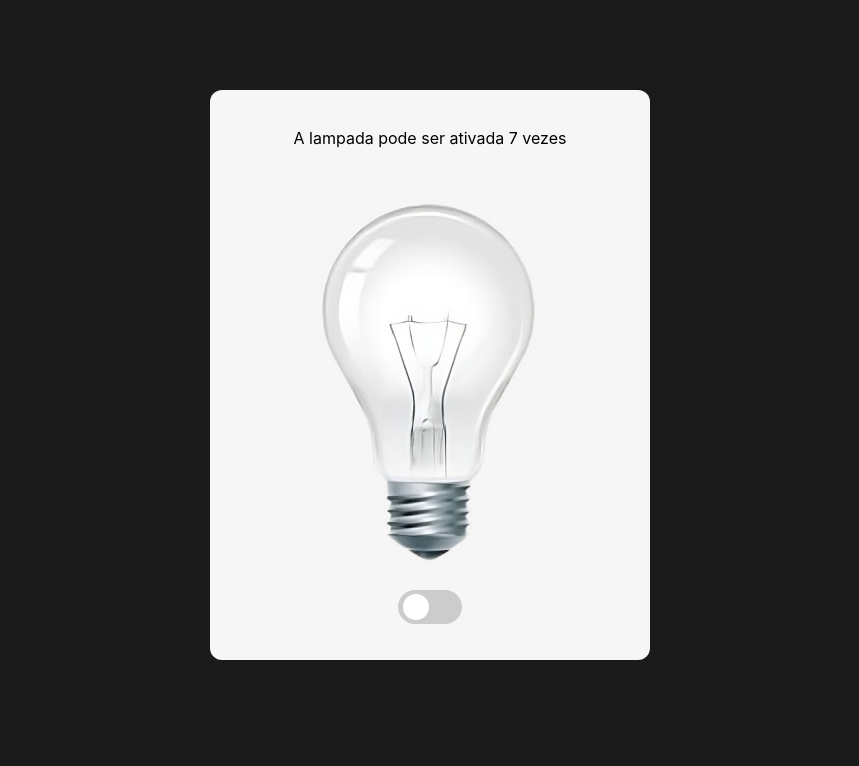
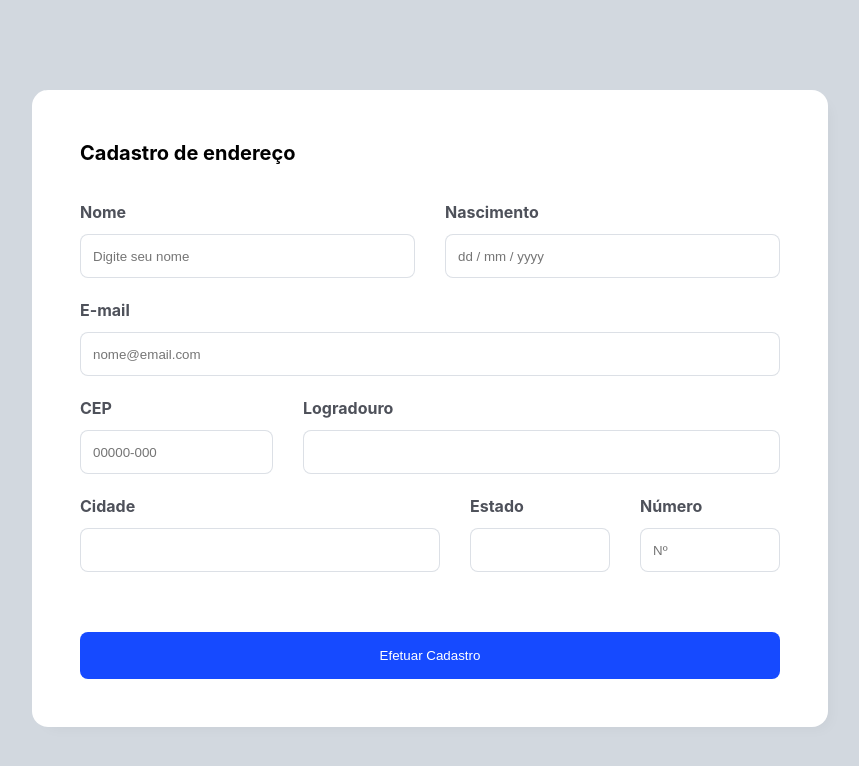
Before and after one commit to GapdmmDev/manipulacao-de-dom, a website built with Vite: page index.html in a window 1280 px wide. Shown: the whole page, without its empty margins (210-1069 px from the left). Built offline with nearby package versions, Linux system fonts and the light colour scheme.

Commit message:
feat: implementado API ViaCep no formulário

```diff
--- a/index.html
+++ b/index.html
@@ -7,13 +7,61 @@
     <link rel="stylesheet" href="./src/style.css">
   </head>
   <body>
-    <main>
-      <span id="limiteLampada">A lampada ainda pode ser ligada 5 vezes!</span>
-      <img src="./assets/img/lampada-desligada.png" id="lampada">
-      <div class="toggle-container">
-        <div id="buttonToggle" class="toggle-button"></div>
+    <form action="">
+      <div class="input-group">
+        <h1>Cadastro de endereço</h1>
+
+        <div class="row">
+          <div class="input-container">
+            <label for="nome">Nome</label>
+            <input type="text" class="nome" id="nome" placeholder="Digite seu nome">
+          </div>
+
+          <div class="input-container">
+            <label for="nascimento">Nascimento</label>
+            <input type="text" class="nascimento" id="nascimento" placeholder="dd / mm / yyyy">
+          </div>
+        </div>
+
+        <div class="row">
+          <div class="input-container">
+            <label for="email">E-mail</label>
+            <input type="text" class="email" id="email" placeholder="nome@email.com">
+          </div>
+        </div>
+
+        <div class="row">
+          <div class="input-container" style="width: 30%;">
+            <label for="cep" id="labelCep">CEP</label>
+            <input type="text" class="cep" id="cep" placeholder="00000-000">
+          </div>
+
+          <div class="input-container" style="width: 100%;">
+            <label for="logradouro">Logradouro</label>
+            <input type="text" class="logradouro" id="logradouro" placeholder="">
+          </div>
+        </div>
+
+        <div class="row">
+          <div class="input-container">
+            <label for="cidade">Cidade</label>
+            <input type="text" class="cidade" id="cidade" placeholder="">
+          </div>
+
+          <div class="input-container" style="width: 20%;">
+            <label for="estado">Estado</label>
+            <input type="text" class="estado" id="estado" placeholder="">
+          </div>
+
+          <div class="input-container" style="width: 20%;">
+            <label for="numero">Número</label>
+            <input type="text" class="numero" id="numero" placeholder="Nº">
+          </div>
+        </div>
       </div>
-    </main>
+
+      <button>Efetuar Cadastro</button>
+    </form>
     <script type="module" src="/src/main.ts"></script>
   </body>
 </html>
--- a/src/main.ts
+++ b/src/main.ts
@@ -1,41 +1,25 @@
-const toggleContainer = document.querySelector('.toggle-container') as HTMLElement;
-const toggleButton = document.getElementById('buttonToggle') as HTMLElement;
-const lampada = document.getElementById('lampada') as HTMLImageElement;
-const limiteLampada = document.getElementById('limiteLampada') as HTMLSpanElement;
-const body = document.querySelector<HTMLBodyElement>('body');
-let isOn: boolean = false;
-const limiteClicks: number = Math.floor(Math.random() * 8);
-let contador: number = 0;
-let limiteLampadaTexto: number = limiteClicks;
+const cep = document.getElementById('cep') as HTMLInputElement;
+const logradouro = document.getElementById('logradouro') as HTMLInputElement;
+const cidade = document.getElementById('cidade') as HTMLInputElement;
+const estado = document.getElementById('estado') as HTMLInputElement;
+const labelCep = document.getElementById('labelCep') as HTMLLabelElement;
 
-limiteLampada.textContent = `A lampada pode ser ativada ${limiteLampadaTexto} vezes`;
+cep.addEventListener('blur', () => {
+    fetch(`https://viacep.com.br/ws/${cep.value}/json/`)
+    .then(resposta => resposta.json())
+    .then(endereco => {
+        logradouro.value = endereco.logradouro === undefined ? '' : endereco.logradouro;
+        cidade.value = endereco.localidade === undefined ? '' : endereco.localidade;
+        estado.value = endereco.uf === undefined ? '' : endereco.uf
 
-toggleContainer.addEventListener('click', () => {
-  isOn = !isOn;
+        if(endereco.logradouro === undefined || endereco.localidade === undefined || endereco.uf === undefined) {
+            labelCep.innerText = 'CEP Inválido';
+            labelCep.style.color = 'red';
 
-  if (isOn && body) {
-      toggleButton.style.left = '33px';
-      toggleContainer.style.backgroundColor = '#2196F3';
-      contador++;
-      limiteLampadaTexto--;
-      limiteLampada.textContent = `A lampada pode ser ativada ${limiteLampadaTexto} vezes`;
-      body.style.backgroundColor = '#fffaca';
-
-      if(limiteLampadaTexto < 0) {
-        limiteLampada.textContent = `A lampada está quebrada!`;
-      }
-    } else {
-        toggleButton.style.left = '5px';
-        toggleContainer.style.backgroundColor = '#CCC';
-        body!.style.backgroundColor = '#1a1a1a';
-    }
-
-    if(lampada && (contador > limiteClicks) && body) {
-        lampada.src = './assets/img/lampada-quebrada.png';
-        body.style.backgroundColor = '#1a1a1a';
-    } else if(lampada && isOn) {
-        lampada.src = './assets/img/lampada-ligada.png';
-    }else {
-        lampada.src = './assets/img/lampada-desligada.png';
-    }
-});
+        }else{
+            labelCep.innerText = 'CEP';
+            labelCep.style.color = '#4e515a';
+        }
+    })
+    .catch(erro => console.log(erro))
+})
--- a/src/style.css
+++ b/src/style.css
@@ -1,7 +1,6 @@
 :root {
   font-family: Inter, system-ui, Avenir, Helvetica, Arial, sans-serif;
   line-height: 1.5;
-  font-weight: 400;
   font-synthesis: none;
   text-rendering: optimizeLegibility;
   -webkit-font-smoothing: antialiased;
@@ -9,56 +8,84 @@
 }
 
 body {
-  background-color: #1a1a1a;
-  height: 100vh;
+  background-color: #D2D8DF;
+
   margin: 0;
   padding: 0;
   box-sizing: border-box;
   display: flex;
   justify-content: center;
   padding: 90px 0 0 0;
-  transition: background-color 0.25s ease;
 }
 
-main{
-  background-color: #f6f6f6;
-  border-radius: 12px;
-  padding: 20px;
-  height: 530px;
-  width: 400px;
+form {
+  background-color: #ffffff;
+  width: 700px;
+  border-radius: 16px;
+  padding: 48px 48px;
   display: flex;
   flex-direction: column;
-  justify-content: center;
-  align-items: center;
+  justify-content: space-between;
+  gap: 60px;
+  box-shadow: 7px 7px 15px -7px rgba(0, 0, 0, 0.048);
 
-  & > img {
-    height: 440px;
-    width: 338px;
-    user-select: none;
+  &> button {
+    background-color: #164AFF;
+    border: none;
+    width: 100%;
+    color: #FFF;
+    padding: 16px;
+    border-radius: 8px;
   }
+
+  &> .input-group{
+      display: flex;
+      flex-direction: column;
+      gap: 20px;
+
+    &> h1 {
+      margin: 0 0 12px 0;
+      font-size: 20px;
+    }
+
+    &> .row {
+      display: flex;
+      gap: 30px;
+
+      &> .input-container{
+        display: flex;
+        flex-direction: column;
+        gap: 10px;
+        width: 100%;
+
+        &> input {
+          background-color: none;
+          border: 1px solid #d9dde4e8;
+          outline: #577CFF;
+          height: 40px;
+          padding-left: 12px;
+          border-radius: 8px;
+
+        }
+
+        &> label {
+          color: #4e515a;
+          font-weight: bold;
+        }
+      }
+    }
+
+  }
+
+
+
+
 }
 
-.toggle-container {
-  width: 60px;
-  height: 30px;
-  padding: 2px;
-  background-color: #CCC; /* Cor inicial do OFF */
-  border-radius: 30px;
-  position: relative;
-  cursor: pointer;
-  transition: background-color 0.3s ease; /* Animação suave para a cor de fundo */
+/* .nome{
+  width: 200px;
 }
 
-.toggle-button {
-  width: 26px;
-  height: 26px;
-  background-color: white; /* Cor da bolinha */
-  border-radius: 34px;
-  position: absolute;
-  margin: auto;
-  left: 5px;
-  top: 0;
-  bottom: 0;
-
-  transition: left .25s ease-in-out; /* Animação suave para mover a bolinha */
-}
+.email {
+  width: 240px;
+} */
```
